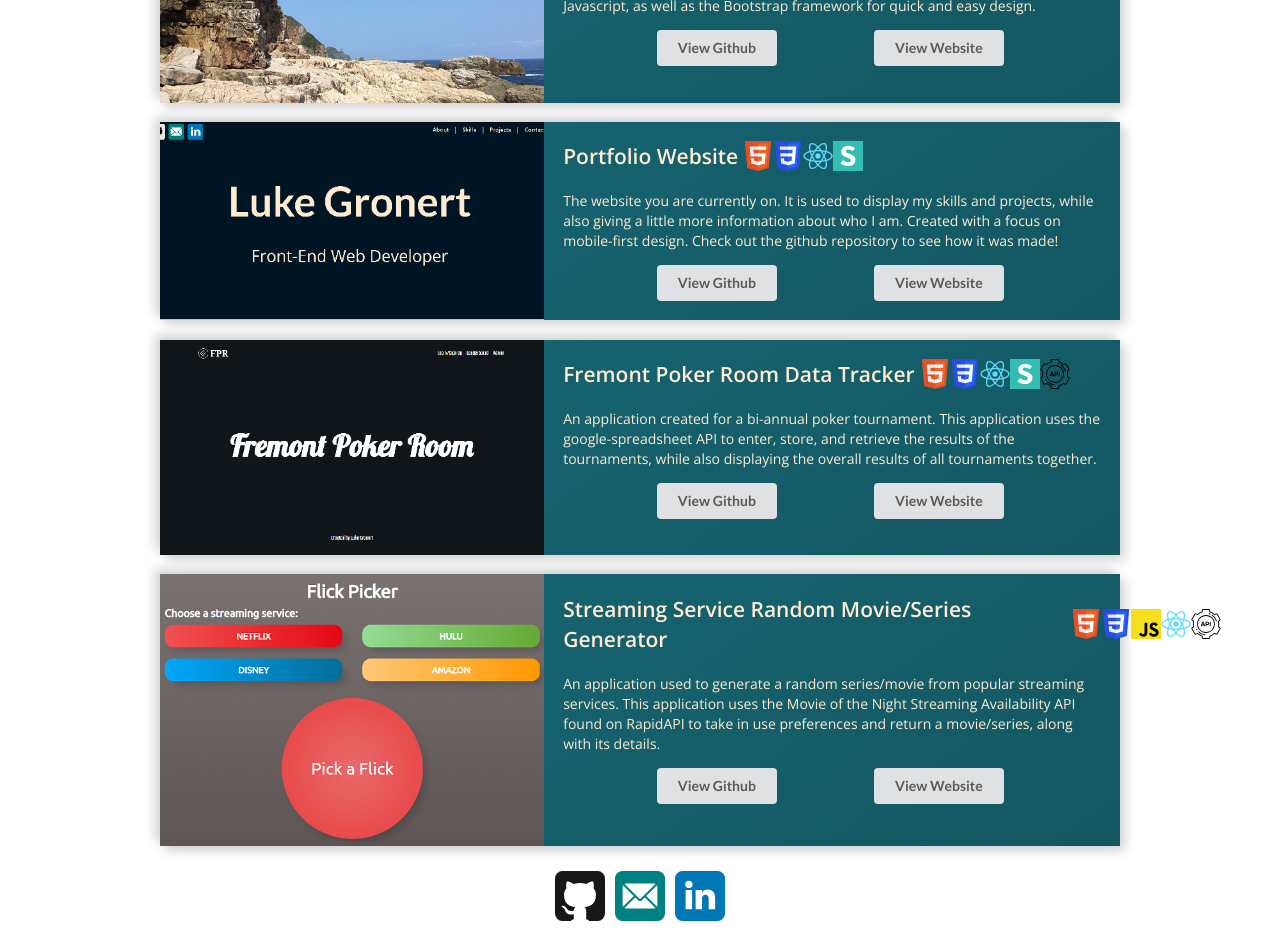
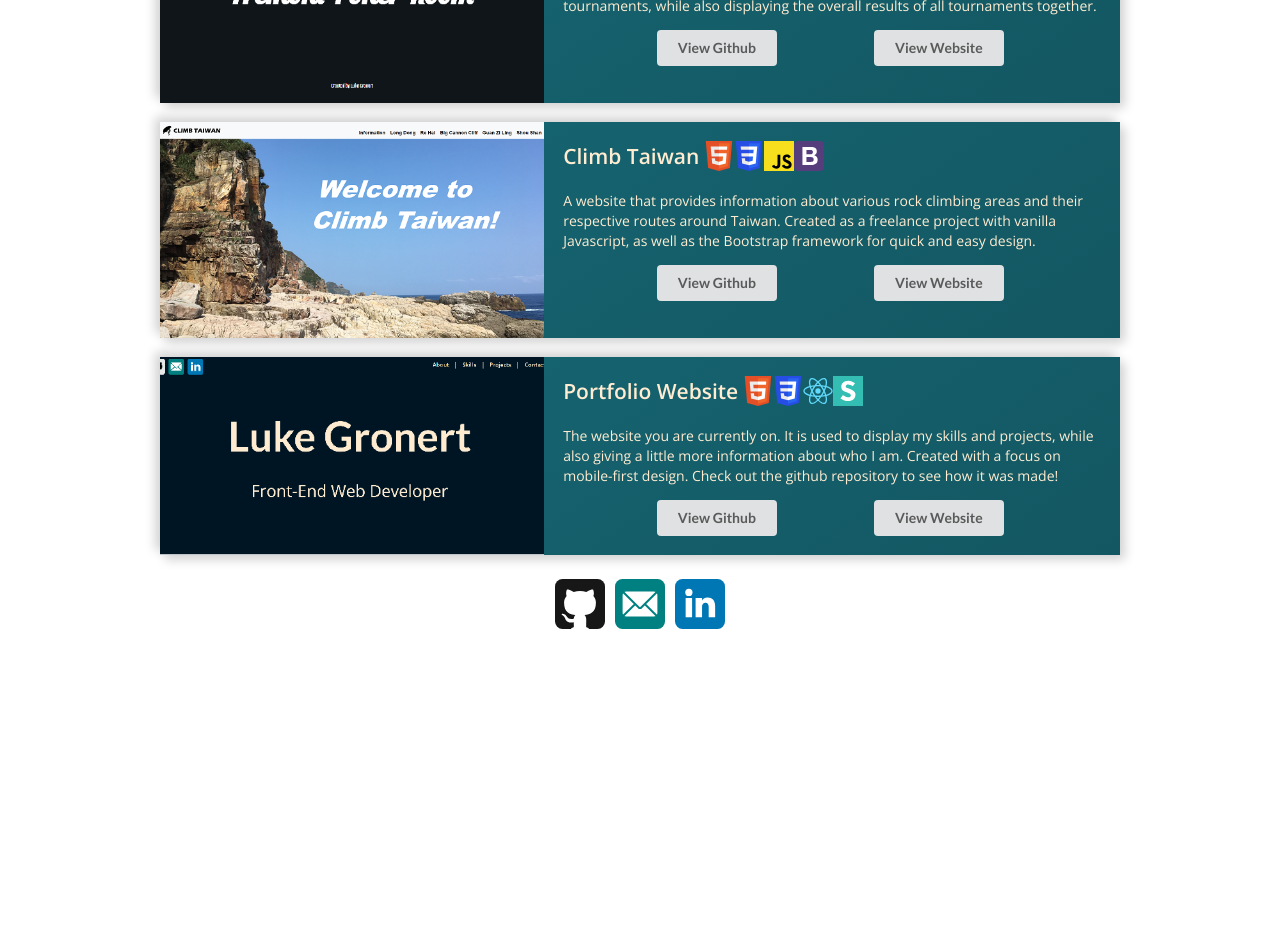
Before and after one commit to lukegronert/lukegronert.github.io, a React (Create React App) app: page / in a window 1280 px wide. Shown: the part 2700-3631 px from the top of the page. After the commit the page ends 3339 px from the top, so only its background shows below. Built offline with nearby package versions, Linux system fonts and the light colour scheme.

Commit message:
Removed flickPicker project and reordered projects in projects section.

```diff
--- a/src/data/projects.js
+++ b/src/data/projects.js
@@ -9,9 +9,37 @@ import api from '../images/api.svg';
 import climbTaiwan from '../images/climbTaiwan.png';
 import portfolio from '../images/portfolio.png';
 import fremontPokerRoom from '../images/fremontPokerRoom.png';
-import flickPicker from '../images/flickPicker.png';
 
 export const projectList = [
+    {
+        title: "Fremont Poker Room Data Tracker",
+        description: "An application created for a bi-annual poker tournament. This application uses the google-spreadsheet API to enter, store, and retrieve the results of the tournaments, while also displaying the overall results of all tournaments together.",
+        image: fremontPokerRoom,
+        github: 'https://github.com/lukegronert/poker-app',
+        technologies: [
+            {
+                image: html5,
+                alt: 'HTML5 Logo'
+            },
+            {
+                image: css,
+                alt: 'CSS Logo'
+            },
+            {
+                image: react,
+                alt: 'React Logo'
+            },
+            {
+                image: semanticui,
+                alt: 'Semantic UI Logo'
+            },
+            {
+                image: api,
+                alt: 'google-spreadsheet API'
+            }
+        ],
+        website: 'https://epic-goldstine-8b8c95.netlify.app/'
+    },
     {
         title: 'Climb Taiwan',
         description: 'A website that provides information about various rock climbing areas and their respective routes around Taiwan. Created as a freelance project with vanilla Javascript, as well as the Bootstrap framework for quick and easy design.',
@@ -62,62 +90,4 @@ export const projectList = [
         ],
         website: '/'
     },
-    {
-        title: "Fremont Poker Room Data Tracker",
-        description: "An application created for a bi-annual poker tournament. This application uses the google-spreadsheet API to enter, store, and retrieve the results of the tournaments, while also displaying the overall results of all tournaments together.",
-        image: fremontPokerRoom,
-        github: 'https://github.com/lukegronert/poker-app',
-        technologies: [
-            {
-                image: html5,
-                alt: 'HTML5 Logo'
-            },
-            {
-                image: css,
-                alt: 'CSS Logo'
-            },
-            {
-                image: react,
-                alt: 'React Logo'
-            },
-            {
-                image: semanticui,
-                alt: 'Semantic UI Logo'
-            },
-            {
-                image: api,
-                alt: 'google-spreadsheet API'
-            }
-        ],
-        website: 'https://epic-goldstine-8b8c95.netlify.app/'
-    },
-    {
-        title: 'Streaming Service Random Movie/Series Generator',
-        description: 'An application used to generate a random series/movie from popular streaming services. This application uses the Movie of the Night Streaming Availability API found on RapidAPI to take in use preferences and return a movie/series, along with its details.',
-        image: flickPicker,
-        github: 'https://github.com/lukegronert/Flick-Picker',
-        technologies: [
-            {
-                image: html5,
-                alt: 'HTML5 Logo'
-            },
-            {
-                image: css,
-                alt: 'CSS Logo'
-            },
-            {
-                image: javascript,
-                alt: 'JavaScript Logo'
-            },
-            {
-                image: react,
-                alt: 'React Logo'
-            },
-            {
-                image: api,
-                alt: 'Movie of the Night Streaming Availability API'
-            }
-        ],
-        website: 'https://www.lukegronert.com/Flick-Picker'
-    },
 ]
```
